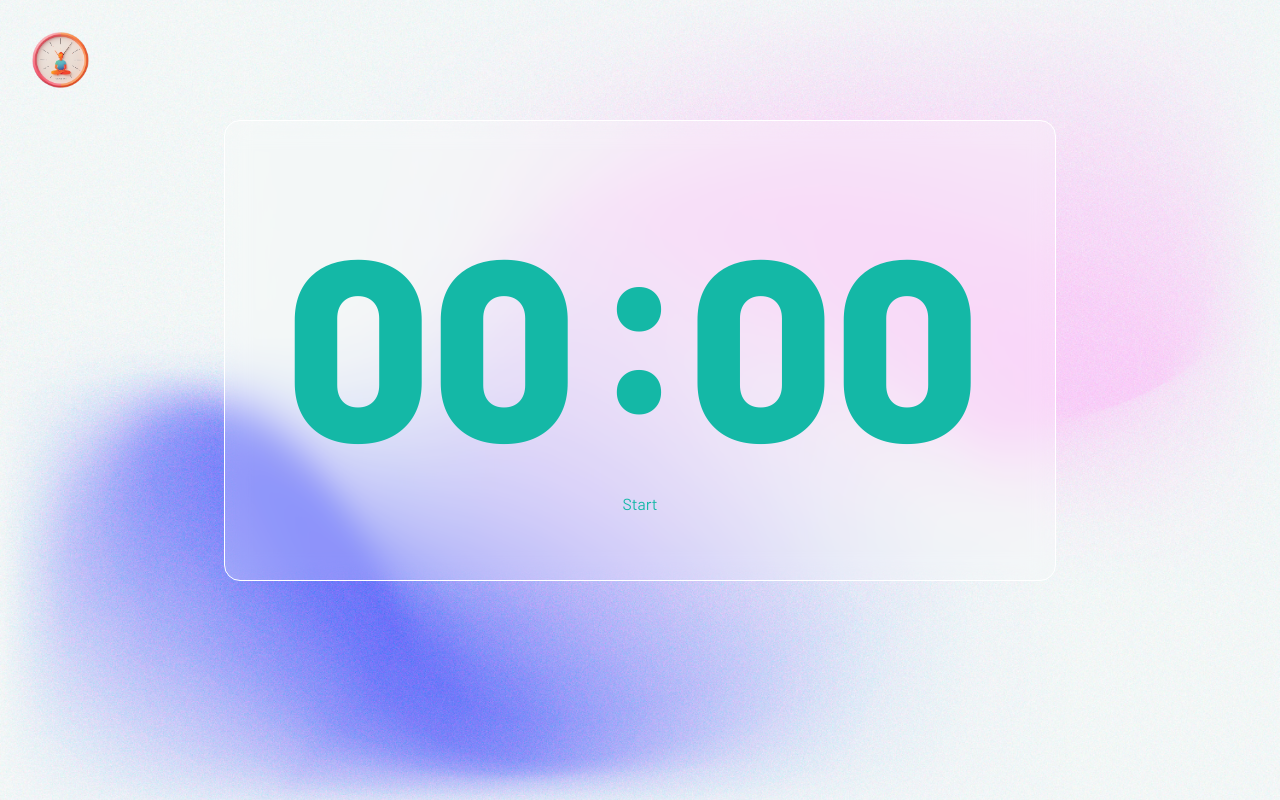
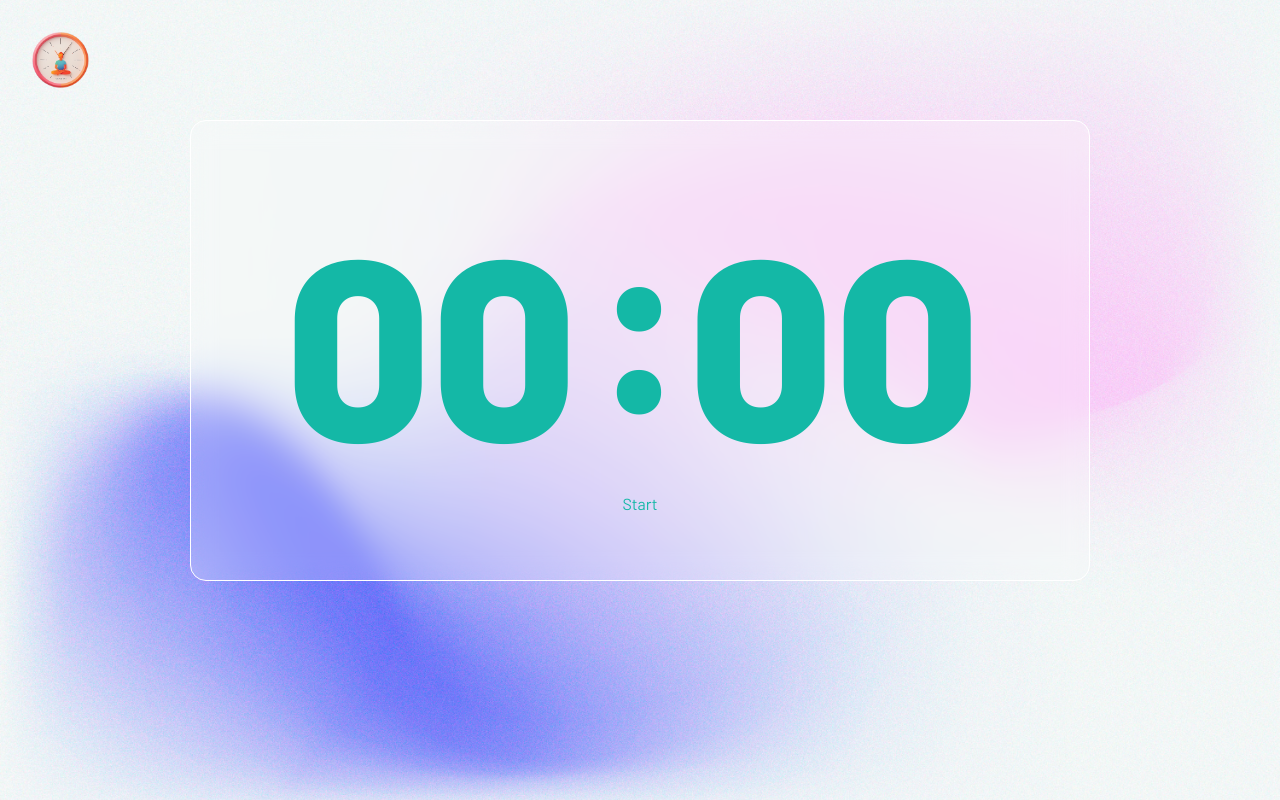
Before and after one commit to MattFabrizi/meditation-timer, a Next.js app: page / in a window 1280 px wide. Shown: the top 800 px of the page. Built offline with nearby package versions, Linux system fonts and the light colour scheme.

Commit message:
fix container width

```diff
--- a/app/stopwatchApp.tsx
+++ b/app/stopwatchApp.tsx
@@ -8,7 +8,7 @@ export default function StopwatchApp() {
 
   return (
     <div
-      className="stopwatch-container mx-auto box-border flex w-[900px] max-w-[65vw] flex-col flex-nowrap content-center justify-center
+      className="stopwatch-container mx-auto box-border flex min-w-[900px] max-w-[65vw] flex-col flex-nowrap content-center justify-center
                 rounded-2xl border border-solid border-white
                 bg-white bg-opacity-20 p-16 text-teal-500 backdrop-blur-md"
     >
```
